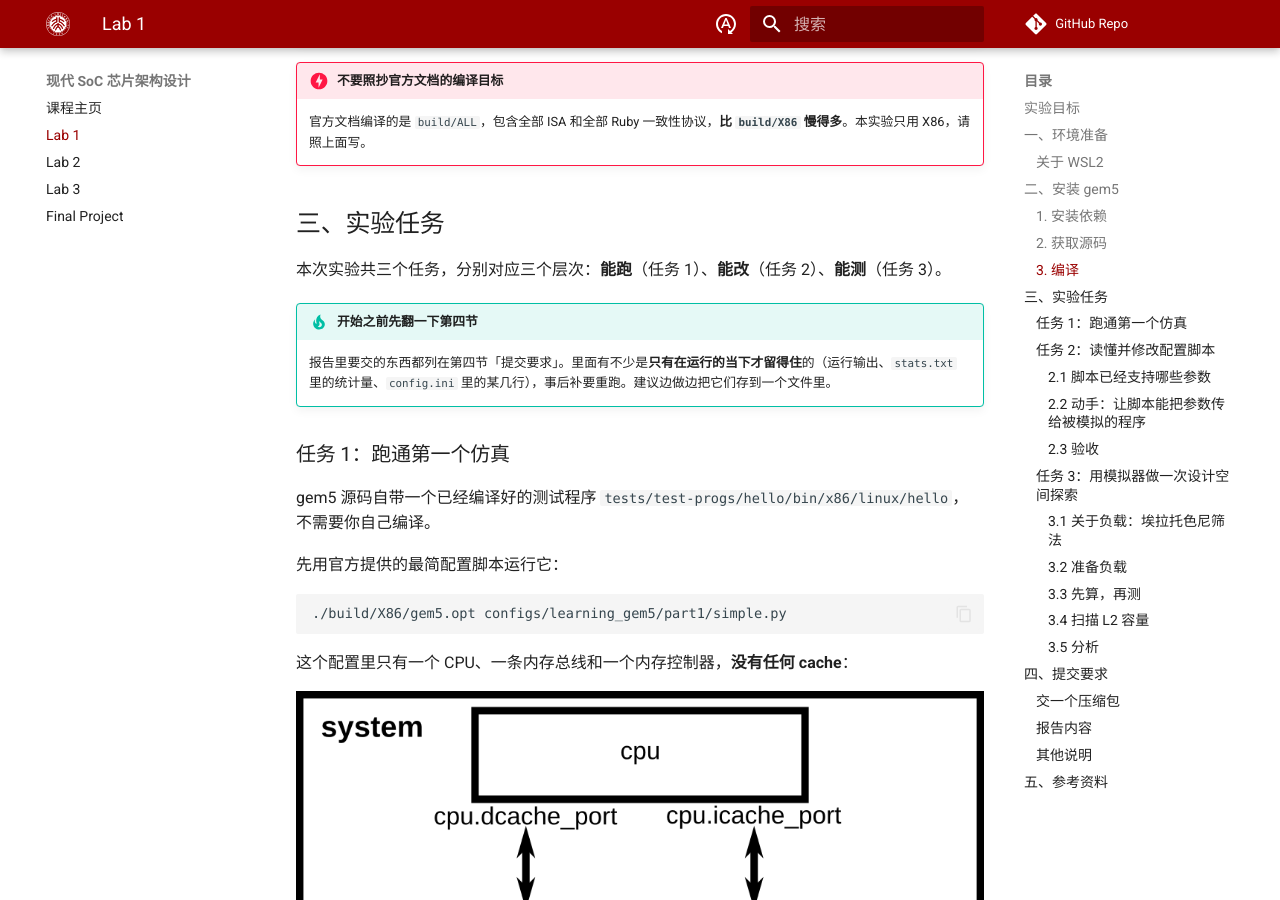
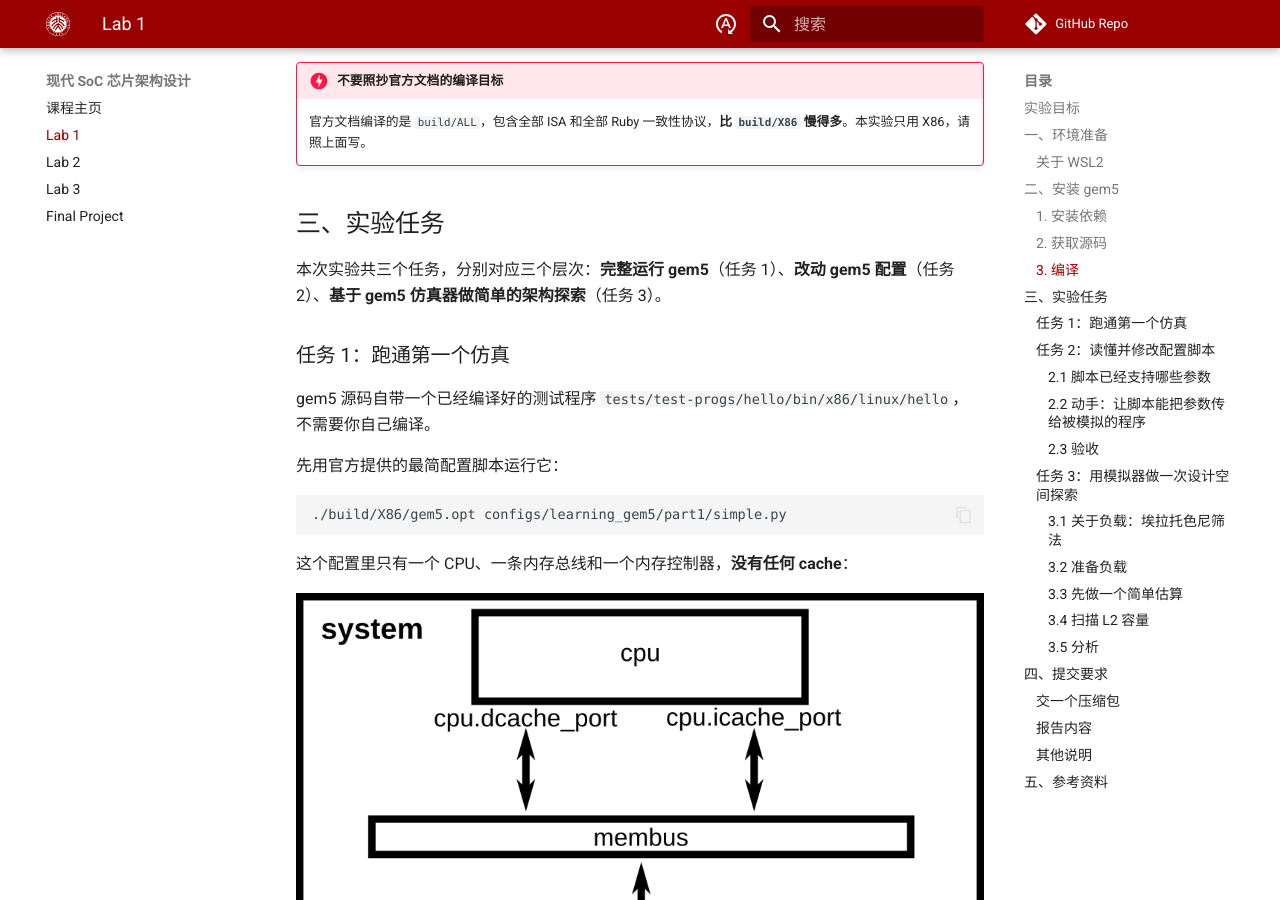
Before and after one commit to pku-pacific-lab-team/Course-Modern-SoC, an MkDocs documentation site: the page built from 2026-spring/lab-1.md, in a window 1280 px wide and 900 px high, scrolled down 3137 px. Built offline with MkDocs 1.6.1 and Material for MkDocs 9.7.7, drawn with Linux system fonts in a browser that asks for light colours; some web fonts are replaced; comment, search, counter and statistics services are not loaded; some of the changed text lies outside the part shown.

Commit message:
Lab 1: 简化开头表述，删除「先翻第四节」提示
- 三个任务的表述由「能跑 / 能改 / 能测」改为展开的
  「完整运行 gem5 / 改动 gem5 配置 / 基于 gem5 仿真器做简单的架构探索」
- 删除第三节开头「开始之前先翻一下第四节」的 tip
- 3.3 标题「先算，再测」改为「先做一个简单估算」

Co-Authored-By: Claude Code <noreply@anthropic.com>

```diff
--- a/2026-spring/lab-1.md
+++ b/2026-spring/lab-1.md
@@ -114,10 +114,7 @@ scons: done building targets.
 
 ## 三、实验任务
 
-本次实验共三个任务，分别对应三个层次：**能跑**（任务 1）、**能改**（任务 2）、**能测**（任务 3）。
-
-!!! tip "开始之前先翻一下第四节"
-    报告里要交的东西都列在第四节「提交要求」。里面有不少是**只有在运行的当下才留得住**的（运行输出、`stats.txt` 里的统计量、`config.ini` 里的某几行），事后补要重跑。建议边做边把它们存到一个文件里。
+本次实验共三个任务，分别对应三个层次：**完整运行 gem5**（任务 1）、**改动 gem5 配置**（任务 2）、**基于 gem5 仿真器做简单的架构探索**（任务 3）。
 
 ### 任务 1：跑通第一个仿真
 
@@ -382,7 +379,7 @@ int main(int argc, char *argv[]) {
 
 输出里应当出现 `primes below 200000: 17984`。**如果出现的是 `primes below 10000: 1229`，说明命令行参数没有真正传到被模拟的程序里**——回到任务 2 检查 `process.cmd`。这个错误不会抛任何异常，参数是被默默忽略的，程序用的是它自己的默认值 10000。
 
-#### 3.3 先算，再测
+#### 3.3 先做一个简单估算
 
 **在跑任何仿真之前**，先回答：当 N = 2,000,000 时，这个程序的主要工作集有多大？（提示：看 `composite` 这个数组占多少字节。）
 
```
